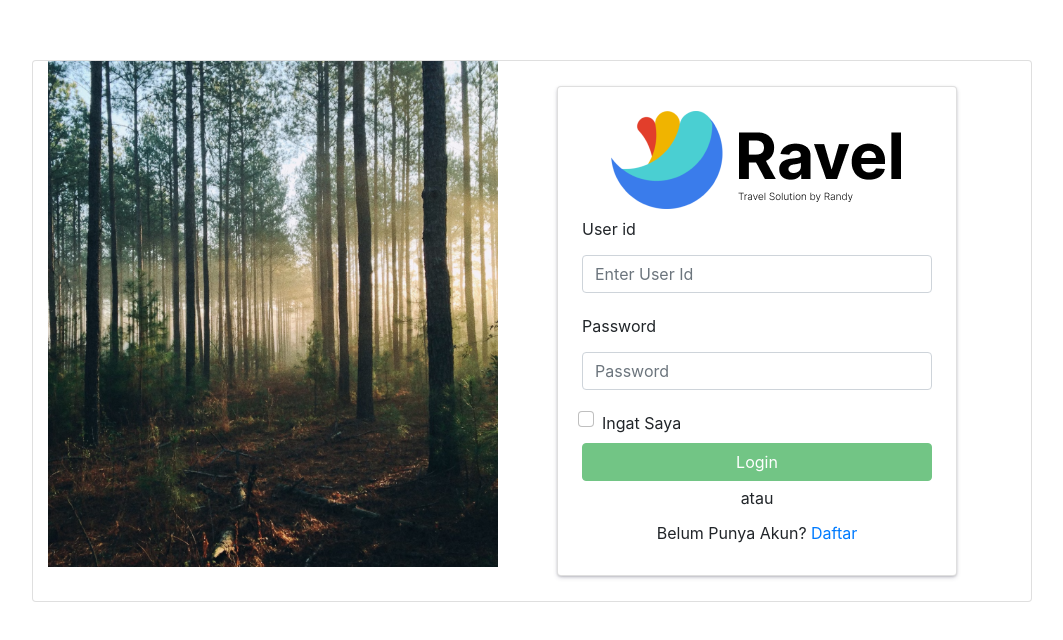
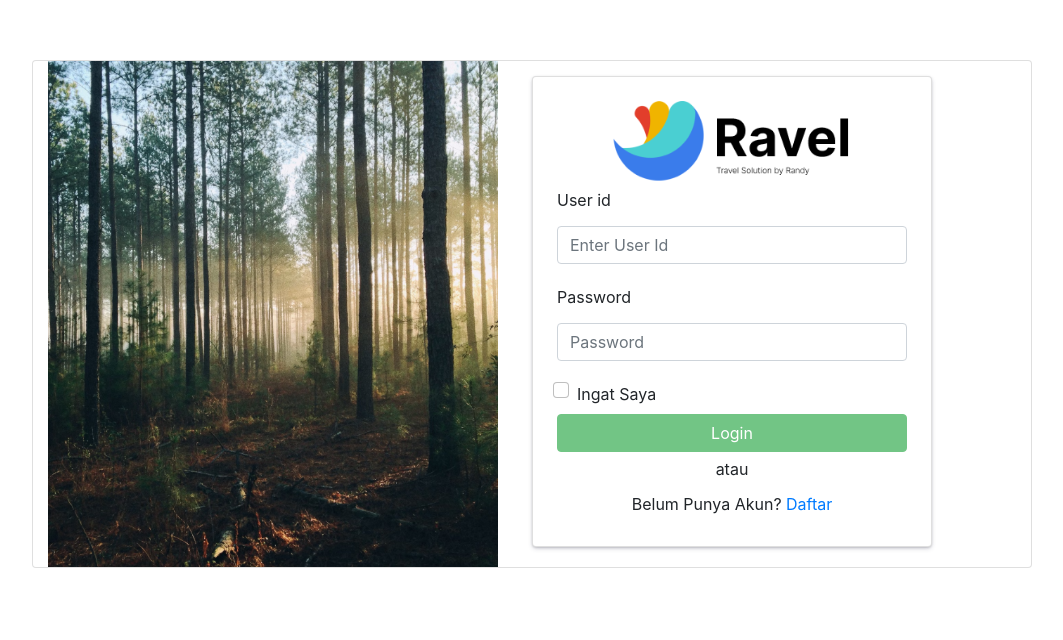
Before and after one commit to hadinur99/ravel-web, an Angular app: page /auth/login in a window 1280 px wide. Shown: the part 140-780 px from the top of the page, without its empty margins (108-1171 px from the left). Built offline with nearby package versions, Linux system fonts and the light colour scheme.

Commit message:
adjust layout

```diff
--- a/src/app/auth/login/login.component.html
+++ b/src/app/auth/login/login.component.html
@@ -1,6 +1,6 @@
 <div class="login">
   <div class="row card box">
-    <div class="col-md-6">
+    <div class="col-md-6 box__bg-left">
       <img class="img-bg" src="../../../assets/images/bg-login.png" alt="bg" />
     </div>
     <div class="col-md-6 p-0">
@@ -11,7 +11,11 @@
           style="line-height: 35px"
         >
           <div class="logo text-center">
-            <img src="../../../assets/images/logo.png" alt="logo" />
+            <img
+              class="logo__img"
+              src="../../../assets/images/logo.png"
+              alt="logo"
+            />
           </div>
           <div class="form-group">
             <label for="exampleInputEmail1">User id</label>
--- a/src/app/auth/login/login.component.scss
+++ b/src/app/auth/login/login.component.scss
@@ -7,17 +7,30 @@
   flex-direction: row;
   max-width: 1000px;
   margin: auto;
-  /* height: 700px; */
-  //   padding: 15px;
+
+  &__bg-left {
+    @media screen and (max-width: 767px) {
+      display: none;
+      margin: 20px;
+    }
+  }
 
   &__form {
     box-shadow: rgba(50, 50, 93, 0.25) 0px 2px 5px -1px,
       rgba(0, 0, 0, 0.3) 0px 1px 3px -1px;
-    margin: 25px;
+    margin-top: 15px;
     max-width: 400px;
+    @media screen and (max-width: 767px) {
+      margin: 20px;
+    }
   }
 }
 
+.logo {
+  &__img {
+    width: 250px;
+  }
+}
 .img-bg {
   width: 450px;
 }
--- a/src/app/auth/register/register.component.html
+++ b/src/app/auth/register/register.component.html
@@ -6,7 +6,7 @@
         (ngSubmit)="onSubmit()"
         style="line-height: 35px"
       >
-        <div class="logo text-center">Daftar</div>
+        <div class="logo text-center"><h1>Daftar</h1></div>
         <div class="form-group">
           <label for="exampleInputEmail1">User id</label>
           <input
```
